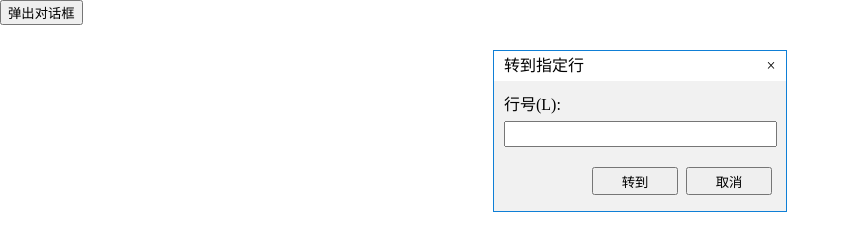
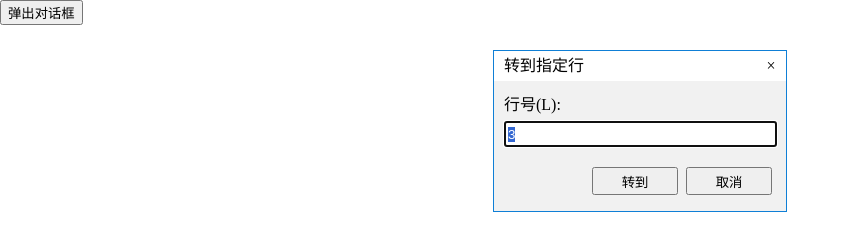
Before and after one commit to zhangxinyu5663/SPA, a website: page dlg-goto/index.html in a window 1280 px wide. Both pictures are taken after a click on the button "弹出对话框". Shown: the whole page, without its empty margins (0-850 px from the left). Drawn offline with nearby package versions, Linux system fonts and the light colour scheme.

Commit message:
转到对话框

```diff
--- a/dlg-goto/dlg-goto.js
+++ b/dlg-goto/dlg-goto.js
@@ -1,8 +1,7 @@
 /* exported $dlgGoto */
 var $dlgGoto=(function(){ //加$表示页面上的UI元素
-  var init=function(){
     //DOM绘制
-    var DOM=''
+  var $dlg=$(''
       + '<div class="notepad-goto-dlg">'
         + '<div class="dialogbox">'
           + '<div class="titlebar">'
@@ -11,26 +10,61 @@ var $dlgGoto=(function(){ //加$表示页面上的UI元素
           + '</div>'
           + '<div class="main">'
           + '<label>行号(L):</label><br>'
-            + '<input type="text" class="line-num"><br>'
+          + '<input type="text" class="line-num" autofocus><br>'
           + '<input type="button" value="转到" class="btn-goto">'
           + '<input type="button" value="取消" class="btn-cancel">'
           + '</div>'
         + '</div>'
-        + '</div>';
-    var $dlg=$(DOM);
+      + '</div>');
   var $btnClose=$dlg.find('.btn-close'),
-        $btnCancel=$dlg.find('.btn-cancel');
+      $btnCancel=$dlg.find('.btn-cancel'),
+      $btnGoto=$dlg.find('.btn-goto'),
+      $textLineNum=$dlg.find('.line-num'),
+      $titleBar=$dlg.find('.titlebar');
+  var cfg={
+    curLine:1,
+    totalLines:1,
+    gotoHandler:null
+  };
+
+  function validation(){
+    var num=Number($textLineNum.val());
+    if(num===0 || num>cfg.totalLines){
+      alert('行数超过了总行数');
+      return false;
+    }
+    return true;
+  }
+  function destroy(){ $dlg.remove(); }
+
+  function gotoHandler(){
+    if(!validation()) return;
+    cfg.gotoHandler($textLineNum.val());
+    destroy();
+  }
+
+  function filterKey(e){
+    if(!/[0-9]/.test(e.key)){
+      e.preventDefault();
+      alert('不能输入数字意外的非法字符');
+    }
+  }
+
+  var init=function(conf){
+    $.extend(cfg,conf);
     $('body').append($dlg);
+
     //只有光标在titlebar上时才允许拖拽
-    $dlg.find('.dialogbox').draggable({handle:$dlg.find('.titlebar')});
+    $dlg.find('.dialogbox').draggable({handle:$titleBar});
+    $textLineNum.val(cfg.curLine);
+    $textLineNum.select();
 
     //事件绑定
-    $btnClose.click(function(){
-      $dlg.remove();
-    });
-    $btnCancel.click(function(){
-      $dlg.remove();
-    });
+    $btnClose.click(destroy);
+    $btnCancel.click(destroy);
+    $btnGoto.click(gotoHandler);
+    $textLineNum.keypress(filterKey);
   };
+
   return {init:init};
 }());
--- a/dlg-goto/index.html
+++ b/dlg-goto/index.html
@@ -8,14 +8,35 @@
 </head>
 <body>
 <input type="button" class="popup" value="弹出对话框" />
+<!--
+<div class="notepad-goto-dlg">
+  <div class="dialogbox">
+    <div class="titlebar">
+      <p class="title">转到指定行</p>
+      <span class="btn-close">×</span>
+    </div>
+    <div class="main">
+      <label>行号(L):</label><br>
+      <input type="text" class="line-num"><br>
+      <input type="button" value="转到" class="btn-goto">
+      <input type="button" value="取消" class="btn-cancel">
+    </div>
+  </div>
+</div>
+-->
 <script src="//apps.bdimg.com/libs/jquery/2.1.4/jquery.min.js"></script>
 <script src="//cdn.bootcss.com/jqueryui/1.12.1/jquery-ui.min.js"></script>
 <script src="dlg-goto.js"></script>
+
 <script>
 $(function(){
   $btnPopup=$('input.popup');
   $btnPopup.click(function(){
-    $dlgGoto.init();
+    $dlgGoto.init({
+      curLine:3,
+      totalLines:5,
+      gotoHandler:function(e){ console.log('goto btn clicked!and goto %s',e) }
+    });
   });
 });
 </script>
```
Lines whose indentation alone changed are shown as unchanged.
